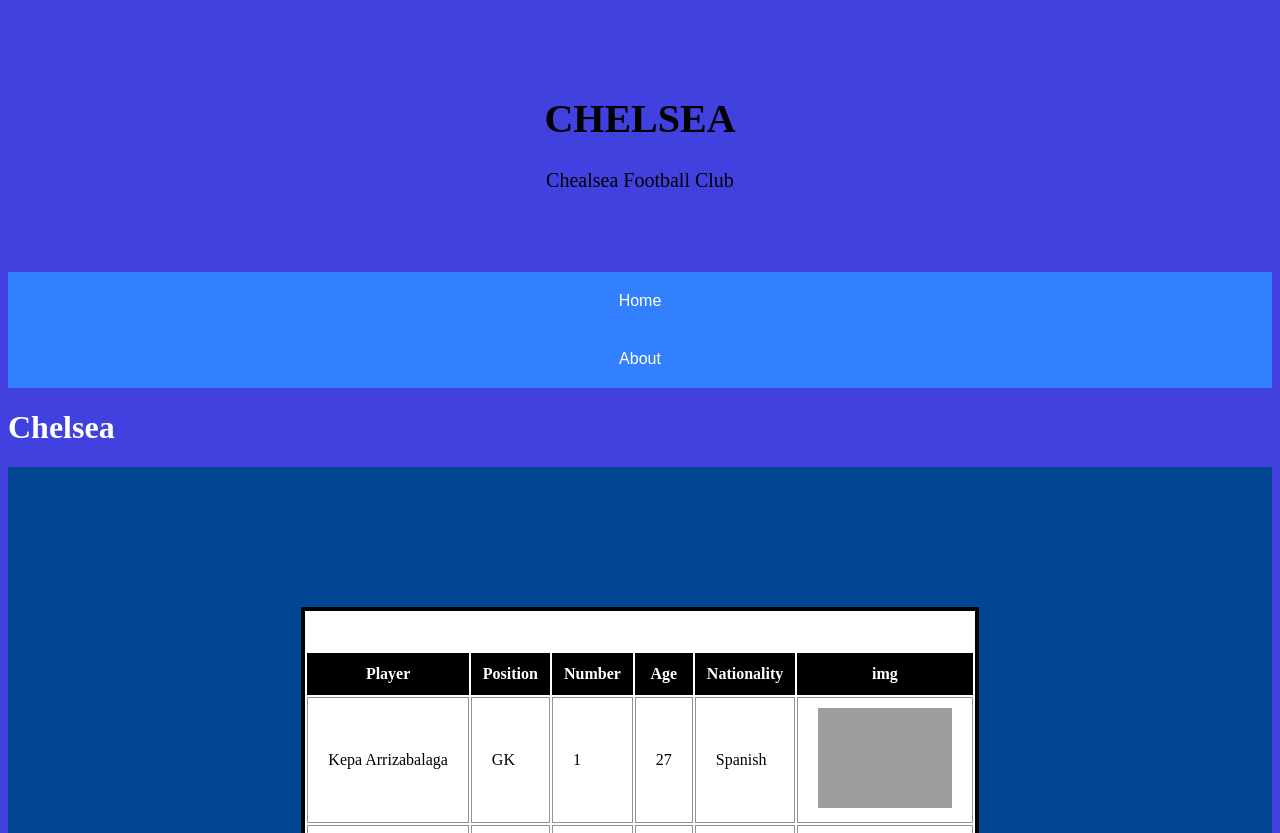
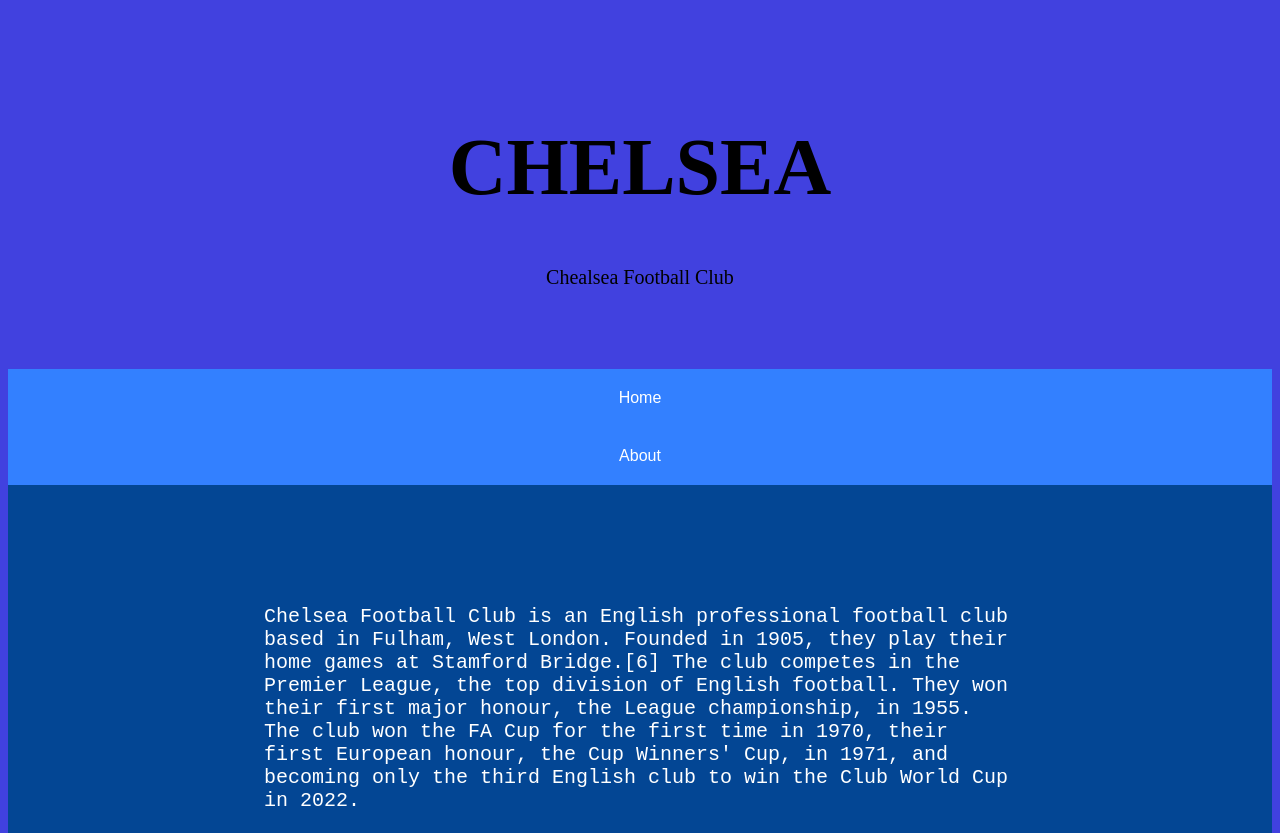
Before and after one commit to thepaleelf9/futureproof-sports, a plain HTML site: page index.html in a window 1280 px wide. Shown: the top 833 px of the page. Drawn offline with Linux system fonts and the light colour scheme; grey boxes are pictures that could not be loaded.

Commit message:
table updated

```diff
--- a/index.html
+++ b/index.html
@@ -4,6 +4,8 @@
 		<meta charset="UTF-8" />
 		<meta http-equiv="X-UA-Compatible" content="IE=edge" />
 		<meta name="viewport" content="width=device-width, initial-scale=1.0" />
+		<link rel="preconnect" href="https://fonts.googleapis.com" />
+		<link rel="preconnect" href="https://fonts.gstatic.com" crossorigin />
 		<link rel="stylesheet" href="style.css" />
 		<title>Chelsea</title>
 	</head>
@@ -11,15 +13,21 @@
 		<div class="header">
 			<h1>CHELSEA</h1>
 			<p>Chealsea Football Club</p>
-		  </div>
-		  <div class="navbar">
+		</div>
+		<div class="navbar">
 			<a href="#home">Home</a>
 			<a href="#about">About</a>
-		  </div>
-		<header>
-			<h1>Chelsea</h1>
-		</header>
+		</div>
 		<section>
+			<p class="info">
+				Chelsea Football Club is an English professional football club based in
+				Fulham, West London. Founded in 1905, they play their home games at
+				Stamford Bridge.[6] The club competes in the Premier League, the top
+				division of English football. They won their first major honour, the
+				League championship, in 1955. The club won the FA Cup for the first time
+				in 1970, their first European honour, the Cup Winners' Cup, in 1971, and
+				becoming only the third English club to win the Club World Cup in 2022.
+			</p>
 			<table class="team">
 				<tr>
 					<th>Player</th>
--- a/style.css
+++ b/style.css
@@ -1,3 +1,4 @@
+/* nav */
 .header {
 	padding: 60px;
 	font: 20px Playfair Display;
@@ -47,10 +48,17 @@
 
 .layer1 {
 	background-image: url("/Images/wavy.svg");
+
+	/* Table */
 }
 body {
 	background-color: rgb(65, 65, 223);
 	color: white;
+}
+
+h1 {
+	font-size: 80px;
+	text-align: center;
 }
 
 table {
@@ -61,7 +69,8 @@
 	color: black;
 	border: 4px solid black;
 	margin: 40px 0;
-	padding: 40px 0;
+	padding: 40px;
+	box-shadow: 8px 8px 30px black;
 }
 
 table th {
@@ -79,3 +88,10 @@
 table img {
 	height: 100px;
 }
+
+.info {
+	font-size: 20px;
+	font-family: monospace;
+}
+
+/* Footer */
```
Lines whose indentation alone changed are shown as unchanged.
